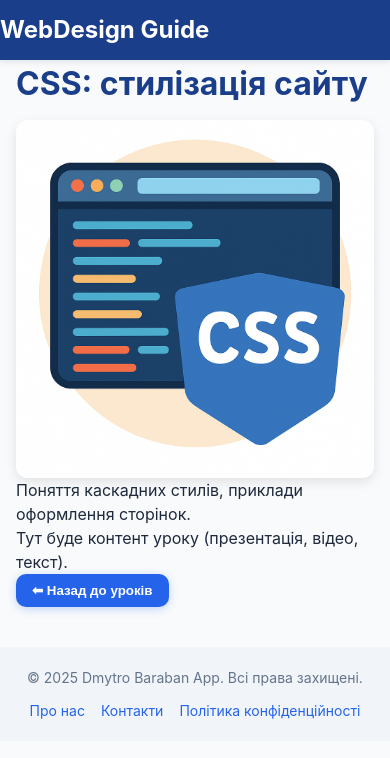
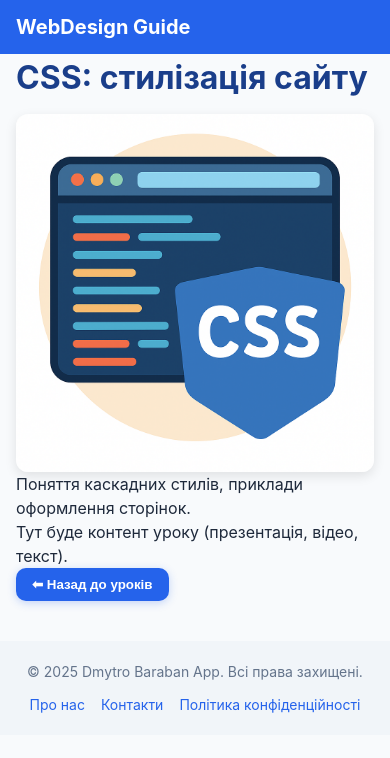
Before and after one commit to barabandmytro/web-design-guide, a React (Vite) app: page /lesson/css-stylizaciya-sajtu in a window 390 px wide. Shown: the top 758 px of the page. Built offline with nearby package versions, Linux system fonts and the light colour scheme.

Commit message:
fixed for mobile phone

```diff
--- a/src/components/Header/Header.scss
+++ b/src/components/Header/Header.scss
@@ -1,18 +1,24 @@
-.site-header {
-  background: #1a3e8a;
+/* Підтримуємо і .site-header, і .header */
+.site-header, .header {
+  background: #2563eb;
   color: #fff;
-  padding: 12px 0;
-  box-shadow: 0 2px 6px rgba(0, 0, 0, 0.1);
+  position: sticky;
+  top: 0;
+  z-index: 1000;
 
   .header-inner {
+    max-width: 1200px;
+    margin: 0 auto;
+    padding: 12px 16px;
     display: flex;
     justify-content: space-between;
     align-items: center;
   }
 
   .logo {
-    font-size: 1.5rem;
+    font-size: 1.25rem;
     font-weight: 700;
+    color: #fff;
   }
 
   .nav {
@@ -22,60 +28,56 @@
     a {
       color: #fff;
       font-weight: 500;
-      transition: opacity 0.2s ease;
-
-      &:hover {
-        opacity: 0.8;
-      }
-    }
-
-    @media (max-width: 768px) {
-      position: absolute;
-      top: 60px;
-      left: 0;
-      right: 0;
-      background: #1a3e8a;
-      flex-direction: column;
-      gap: 12px;
-      padding: 16px;
-      display: none;
-
-      &.open {
-        display: flex;
-      }
+      transition: color 0.2s;
+      &:hover { color: #cbd5e1; }
     }
   }
 
   .burger {
     display: none;
     flex-direction: column;
-    gap: 5px;
+    justify-content: space-between;
     width: 24px;
-    height: 20px;
+    height: 18px;
     background: none;
-    border: none;
+    border: 0;
     cursor: pointer;
+    z-index: 1100;
 
     span {
-      display: block;
       height: 3px;
       background: #fff;
       border-radius: 2px;
-      transition: all 0.3s ease;
-    }
-
-    &.active span:nth-child(1) {
-      transform: rotate(45deg) translateY(8px);
-    }
-    &.active span:nth-child(2) {
-      opacity: 0;
-    }
-    &.active span:nth-child(3) {
-      transform: rotate(-45deg) translateY(-8px);
-    }
-
-    @media (max-width: 768px) {
-      display: flex;
+      transition: transform .25s, opacity .25s;
     }
   }
 }
+
+/* Мобільна версія */
+@media (max-width: 768px) {
+  .site-header, .header {
+    .nav {
+      position: fixed;
+      top: 0;
+      right: -100%;
+      width: 260px;
+      height: 100vh;
+      background: #1e3a8a;
+      flex-direction: column;
+      align-items: flex-start;
+      padding: 64px 20px;
+      gap: 16px;
+      transition: right .3s ease;
+
+      a { color: #fff; }
+    }
+
+    .nav.open { right: 0; }
+    .burger { display: flex; }
+  }
+}
+
+/* Анімація бургер-іконки */
+.burger.active span:nth-child(1) { transform: translateY(7.5px) rotate(45deg); }
+.burger.active span:nth-child(2) { opacity: 0; }
+.burger.active span:nth-child(3) { transform: translateY(-7.5px) rotate(-45deg); }
--- a/src/components/Header/index.jsx
+++ b/src/components/Header/index.jsx
@@ -1,39 +1,29 @@
+import { Link } from "react-router-dom";
 import { useState } from "react";
-import { Link } from "react-router-dom";
-import Container from "../UI/Container";
 import "./Header.scss";
 
-const Header = () => {
-  const [menuOpen, setMenuOpen] = useState(false);
-
-  const handleLinkClick = () => {
-    setMenuOpen(false);
-  };
+export default function Header() {
+  const [open, setOpen] = useState(false);
 
   return (
     <header className="site-header">
-      <Container>
-        <div className="header-inner">
-          <div className="logo">WebDesign Guide</div>
+      <div className="header-inner">
+        <Link to="/" className="logo">WebDesign Guide</Link>
 
-          <button
-            className={`burger ${menuOpen ? "active" : ""}`}
-            onClick={() => setMenuOpen(!menuOpen)}
-          >
-            <span></span>
-            <span></span>
-            <span></span>
-          </button>
+        <nav className={`nav ${open ? "open" : ""}`}>
+          <Link to="/" onClick={() => setOpen(false)}>Головна</Link>
+          <Link to="/about" onClick={() => setOpen(false)}>Про курс</Link>
+          <Link to="/contacts" onClick={() => setOpen(false)}>Контакти</Link>
+        </nav>
 
-          <nav className={`nav ${menuOpen ? "open" : ""}`}>
-            <Link to="/" onClick={handleLinkClick}>Головна</Link>
-            <Link to="/about" onClick={handleLinkClick}>Про курс</Link>
-            <Link to="/contacts" onClick={handleLinkClick}>Контакти</Link>
-          </nav>
-        </div>
-      </Container>
+        <button
+          className={`burger ${open ? "active" : ""}`}
+          aria-label="Toggle navigation"
+          onClick={() => setOpen(!open)}
+        >
+          <span></span><span></span><span></span>
+        </button>
+      </div>
     </header>
   );
-};
-
-export default Header;
+}
```
